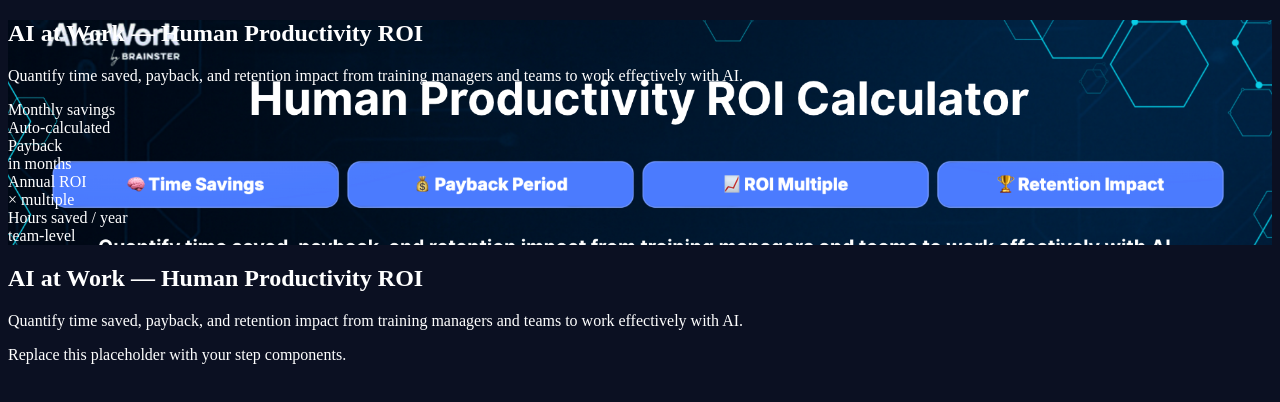
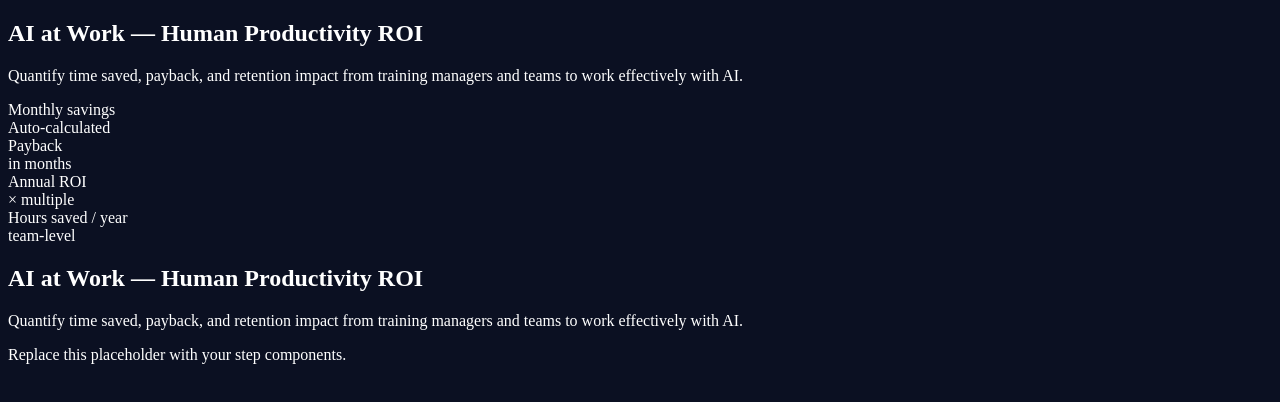
Before and after one commit to powerstephen/AI-at-work, a Next.js app: page / in a window 1280 px wide. Shown: the top 402 px of the page. Built offline with nearby package versions, Linux system fonts and the light colour scheme.

Commit message:
Update BrandHero.tsx

```diff
--- a/components/BrandHero.tsx
+++ b/components/BrandHero.tsx
@@ -1,34 +1,6 @@
 "use client";
 
-import { useEffect, useState } from "react";
-
 export default function BrandHero() {
-  const [bg, setBg] = useState<string | null>(null);
-
-  // Force LOCAL ONLY (since remote caused confusion)
-  const LOCAL = "/hero.png"; // served from /public/hero.png
-
-  useEffect(() => {
-    let cancelled = false;
-    (async () => {
-      try {
-        const r = await fetch(`${LOCAL}?v=${Date.now()}`, { method: "HEAD", cache: "no-store" });
-        if (!cancelled && r.ok) {
-          setBg(LOCAL);
-        } else if (!cancelled) {
-          setBg(null); // fallback to gradient
-        }
-      } catch {
-        if (!cancelled) setBg(null);
-      }
-    })();
-    return () => {
-      cancelled = true;
-    };
-  }, []);
-
-  const hasImage = !!bg;
-
   return (
     <section className="w-full">
       <div
@@ -36,20 +8,19 @@ export default function BrandHero() {
           relative mx-auto max-w-6xl
           rounded-2xl overflow-hidden
           border border-blue-500/10
-          /* fixed height, no full-screen stretching */
-          h-[220px] md:h-[260px]
+          h-[220px] md:h-[260px]      /* FIXED HEIGHT */
+          bg-[#0b1022]
         "
-        style={{
-          backgroundImage: hasImage
-            ? `url("${bg}")`
-            : "linear-gradient(180deg, #0b1022 0%, #0f1a3a 100%)",
-          backgroundSize: "cover",       // keep image covering the box
-          backgroundPosition: "center",  // centered focal point
-          backgroundRepeat: "no-repeat",
-        }}
       >
-        {/* Subtle overlay for text legibility */}
-        <div className={`absolute inset-0 ${hasImage ? "bg-[#0b1022]/40" : "bg-transparent"}`} />
+        {/* Background image — no fetching, no fallbacks */}
+        <div
+          className="absolute inset-0 bg-center bg-cover"
+          style={{ backgroundImage: "url('/hero.png')" }}
+          aria-hidden
+        />
+
+        {/* Subtle dark overlay for contrast */}
+        <div className="absolute inset-0 bg-[#0b1022]/45" aria-hidden />
 
         {/* Content */}
         <div className="relative z-10 px-6 md:px-10 py-6 md:py-8">
@@ -60,7 +31,7 @@ export default function BrandHero() {
             Quantify time saved, payback, and retention impact from training managers and teams to work effectively with AI.
           </p>
 
-          {/* Small stats row (unchanged semantics, tighter layout) */}
+          {/* 4 small summary boxes (visual only; your live values render elsewhere) */}
           <div className="mt-4 grid grid-cols-2 sm:grid-cols-4 gap-3 max-w-4xl mx-auto">
             {[
               { label: "Monthly savings", value: "Auto-calculated" },
@@ -75,7 +46,9 @@ export default function BrandHero() {
                 <div className="text-blue-200 text-[11px] uppercase tracking-wide">
                   {item.label}
                 </div>
-                <div className="text-white font-semibold mt-0.5 text-sm">{item.value}</div>
+                <div className="text-white font-semibold mt-0.5 text-sm">
+                  {item.value}
+                </div>
               </div>
             ))}
           </div>
```
